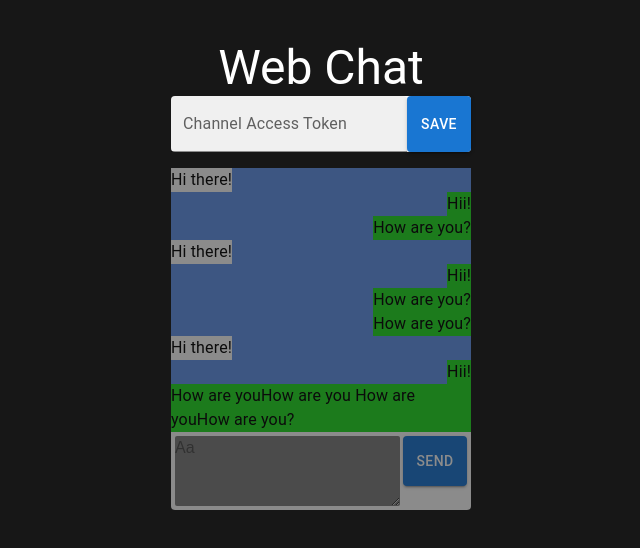
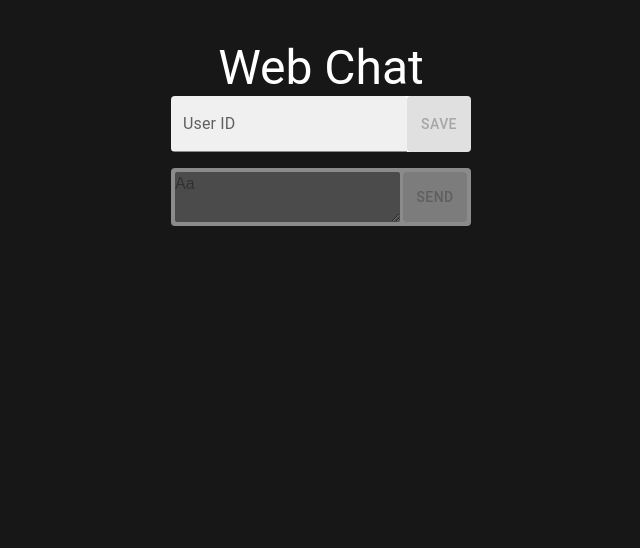
Before and after one commit to Tatchapoom-A/robolingo-line-webchat, a Next.js app: page / in a window 1280 px wide. Shown: the top 548 px of the page, without its empty margins (319-959 px from the left). Built offline with nearby package versions, Linux system fonts and the light colour scheme.

Commit message:
feature(update send message complete)

```diff
--- a/app/api/send-message.ts
+++ /dev/null
@@ -1,22 +0,0 @@
-const sendMessage = async (userId: string, message: string) => {
-
-    const url = 'https://api.line.me/v2/bot/message/push';
-    const channelAccessToken = process.env.LINE_CHANNEL_ACCESS_TOKEN;
-    const data = {
-        to: userId,
-        messages: [{ type: 'text', text: message }],
-    };
-
-    await fetch(url, {
-        method: 'POST',
-        headers: {
-            'Content-Type': 'application/json',
-            Authorization: `Bearer ${channelAccessToken}`,
-        },
-        body: JSON.stringify(data),
-    });
-}
-
-export const lineService = {
-    sendMessage
-}
--- /dev/null
+++ b/app/api/send-message/route.ts
@@ -0,0 +1,28 @@
+import { NextResponse } from 'next/server'
+import axios from 'axios'
+
+export async function POST(req: Request) {
+  const { userId, message } = await req.json()
+console.log("userID", userId);
+console.log("message", message);
+  try {
+    const res = await axios.post(
+      'https://api.line.me/v2/bot/message/push',
+      {
+        to: userId,
+        messages: [{ type: 'text', text: message }],
+      },
+      {
+        headers: {
+          Authorization: `Bearer ${process.env.LINE_CHANNEL_ACCESS_TOKEN}`,
+          'Content-Type': 'application/json',
+        },
+      }
+    )
+
+    return NextResponse.json({ success: true })
+  } catch (error: any) {
+    console.error(error.response?.data || error.message)
+    return NextResponse.json({ success: false }, { status: 500 })
+  }
+}
--- a/app/globals.css
+++ b/app/globals.css
@@ -38,6 +38,8 @@ body {
   max-height: 300;
   min-height: 300;
   overflow-y: auto;
+  display: flex;
+  flex-direction: column-reverse;
 }
 
 .message-right {
--- a/app/page.tsx
+++ b/app/page.tsx
@@ -1,63 +1,81 @@
 "use client"
 import MessageList, { MessageData } from "@/components/messageList";
-import Image from "next/image";
 import Box from '@mui/material/Box';
-import { Button, Container, TextareaAutosize, TextField, Typography } from "@mui/material";
-import { useContext, useRef, useState } from "react";
-import { useQuery } from "@tanstack/react-query";
-import { lineService } from "./api/send-message";
-import { Formik, FormikProps } from "formik";
+import { Alert, Button, Container, TextareaAutosize, TextField, Typography } from "@mui/material";
+import { useEffect, useState } from "react";
+import axios from "axios";
 
 export default function Home() {
-  // const formik = useRef<FormikProps<any>>(null);
+  const [error, setError] = useState<string | null>(null)
+  const [sending, setSending] = useState<boolean>(false)
+  const [placeHolder, setPlaceHolder] = useState<string>("Aa")
 
-  const [accessTokenInput, setAccessTokenInput] = useState("");
-  const [accessToken, setAccessToken] = useState("");
-
+  const [userIdInput, setUserIdInput] = useState("");
+  const [userId, setUserId] = useState("");
+  const [message, setMessage] = useState("");
   const [disableChat, setDisableChat] = useState(true);
-  const [disableAccessToken, setDisableAccessToken] = useState(false);
+  const [disableUserId, setDisableUserId] = useState(false);
 
   const [chatHistory, setChatHistory] = useState<MessageData[]>([
-    { id: 1, text: 'Hi there!', sender: 'other' },
-    { id: 2, text: 'Hii!', sender: 'user' },
-    { id: 3, text: 'How are you?', sender: 'user' },
-    { id: 4, text: 'Hi there!', sender: 'other' },
-    { id: 5, text: 'Hii!', sender: 'user' },
-    { id: 6, text: 'How are you?', sender: 'user' },
-    { id: 7, text: 'How are you?', sender: 'user' },
-    { id: 8, text: 'Hi there!', sender: 'other' },
-    { id: 9, text: 'Hii!', sender: 'user' },
-    { id: 0, text: 'How are youHow are you How are youHow are you?', sender: 'user' },
+    // { id: 9, text: 'ได้ครับ ส่งยอดมาได้เลย', sender: 'user' },
+    // { id: 8, text: 'สรุปยอดให้เลยไหมคะ?', sender: 'other' },
+    // { id: 7, text: 'โอเคครับ รับ 1 ที่ครับ', sender: 'user' },
+    // { id: 6, text: 'ประมาณ 1-2 วันค่ะ', sender: 'other' },
+    // { id: 5, text: 'จัดส่งกี่วันถึงครับ?', sender: 'user' },
+    // { id: 4, text: 'ยังมีของพร้อมส่งเลยค่ะ', sender: 'other' },
+    // { id: 3, text: 'เช็กให้สักครู่นะคะ', sender: 'other' },
+    // { id: 2, text: 'ตัวสีดำยังมีของไหมครับ?', sender: 'user' },
+    // { id: 1, text: 'หวัดดีค่ะ สนใจตัวไหนคะ?', sender: 'other' },
+    // { id: 0, text: 'หวัดดีครับ สอบถามเรื่องของหน่อย', sender: 'user' },
   ]);
 
-  const saveAccessToken = (token: string) => {
-    setAccessToken(token);
-    setDisableChat(false);
-    setDisableAccessToken(true);
+
+  const saveUserId = (userId: string) => {
+    setUserId(userId);
+    setDisableUserId(true);
   };
 
-  // const { data, isLoading, isError, isSuccess } = useQuery({
-  //       queryKey: [`message-id-`],
-  //       queryFn: () =>
-  //           lineService.sendMessage("",""),
-  //       retry: 3,
-  //   });
+  const handleSend = async () => {
+    setError(null);
+    setSending(true);
+    try {
+      await axios.post('/api/send-message', {
+        userId,
+        message,
+      })
+
+      setMessage('');
+      const newChatHistory = chatHistory;
+      newChatHistory.push({ id: newChatHistory.length, text: message, sender: "user" });
+      newChatHistory.sort((a, b) => b.id - a.id)
+
+    } catch (err: any) {
+      const msg =
+        err.response?.data?.error?.message ||
+        'Something went wrong. Please try again.'
+
+      setError(msg)
+    } finally {
+      setSending(false);
+      setMessage('');
+    }
+  }
+
+  useEffect(() => {
+    const userIdIsReady = userId !== "";
+
+    if (!!userIdIsReady) {
+      setDisableChat(false);
+    } else {
+      setDisableChat(true);
+    }
+  }, [userId]);
 
   return (
-    // <Formik
-    //   innerRef={formik}
-    //         initialValues={defaultEventTopic}
-    //         validationSchema={SignupSchema}
-    //         onSubmit={async (values, { setSubmitting }) => {
-    //             values.name = values.name?.trim();
-    //             await mutateAsync(values);
-    //             setSubmitting(false);
-    //         }}
-    // >
 
-    // </Formik>
     <Box className="background">
       <Typography
+        id="header-label"
         variant="h3"
         sx={{
           color: "white",
@@ -73,23 +91,25 @@ export default function Home() {
         backgroundColor: "white",
         marginBottom: 2,
         borderRadius: 1,
-        pointerEvents: `${disableAccessToken === true ? "none" : "visible"}`,
-        opacity: `${disableAccessToken === true ? 0.5 : 1}`
+        pointerEvents: `${disableUserId === true ? "none" : "visible"}`,
+        opacity: `${disableUserId === true ? 0.5 : 1}`
       }}>
         <TextField
-          id="filled-basic"
+          id="userid-label"
           sx={{ width: 300 }}
-          label="Channel Access Token"
+          label="User ID"
           variant="filled"
           onChange={(e: any) => {
-            setAccessTokenInput(e.target.value);
+            setUserIdInput(e.target.value);
           }}
         />
         <Button
+          id="save-button"
           variant="contained"
           onClick={() => {
-            saveAccessToken(accessTokenInput);
+            saveUserId(userIdInput);
           }}
+          disabled={userIdInput?.length < 18}
         >
           Save
         </Button>
@@ -113,23 +133,39 @@ export default function Home() {
           padding: 0.5,
         }}>
           <TextareaAutosize
+            id="message-input"
             maxRows={4}
-            placeholder="Aa"
-
+            placeholder={placeHolder}
             style={{
-              borderRadius: 2, height: 70, width: 300, backgroundColor: "gray", marginRight: 3
+              borderRadius: 2, height: 50, width: 300, backgroundColor: "GrayText", marginRight: 3
+            }}
+            value={message}
+            onChange={(event) => {
+              setMessage(event.target.value)
+            }}
+            onFocus={() => {
+              setPlaceHolder("พิมพ์ข้อความ");
+            }}
+            onBlur={() => {
+              setPlaceHolder("Aa");
             }}
           />
           <Button
+            id="send-buton"
             variant="contained"
             sx={{ maxHeight: 50 }}
-            onClick={() => {
-              const result = lineService.sendMessage("","")
+            onClick={async () => {
+              handleSend();
             }}
+            disabled={message?.length === 0 && sending === false}
           >
             Send
           </Button>
         </Box>
+        {error && (
+          <Alert id="error-alert" severity="error">{error}</Alert>
+        )}
+
       </Container>
     </Box>
   );
--- a/components/messageList.tsx
+++ b/components/messageList.tsx
@@ -22,7 +22,7 @@ const Message: React.FC<MessageProps> = ({ text, sender }) => {
     return(
         <Box className={`message-${className}`}>
             <Box className={`text-message-${className}`}>
-                <Typography color='black'>{text}</Typography>
+                <Typography id="" color='black'>{text}</Typography>
             </Box>
         </Box>
     )
@@ -33,7 +33,7 @@ const MessageList: React.FC<MessageListProps> = (prop) => {
     const [messages, setMessages] = useState<MessageData[]>(prop.chatHistory);
 
     return (
-        <div className="message-list-container">
+        <div id="message-list" className="message-list-container">
             {messages.map((message) => (
                 <Message
                     key={message.id}
--- a/package.json
+++ b/package.json
@@ -13,6 +13,7 @@
     "@emotion/styled": "^11.14.1",
     "@mui/material": "^7.3.7",
     "@tanstack/react-query": "^5.90.20",
+    "axios": "^1.13.4",
     "formik": "^2.4.9",
     "next": "16.1.6",
     "react": "19.2.3",
```
Also changed, not shown: 1 other file (tests, documents, lock files or other folders).
